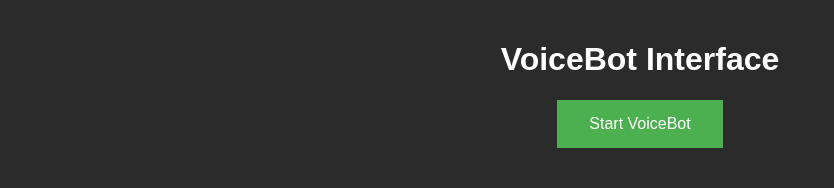
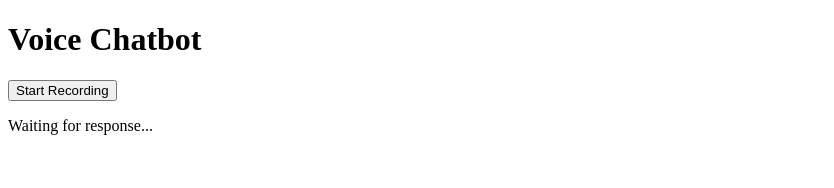
Before and after one commit to dsremo/Voice_Bot, a plain HTML site: page index.html in a window 1280 px wide. Shown: the whole page, without its empty margins (0-834 px from the left). Drawn offline with Linux system fonts and the light colour scheme.

Commit message:
Update index.html

```diff
--- a/index.html
+++ b/index.html
@@ -3,54 +3,49 @@
 <head>
     <meta charset="UTF-8">
     <meta name="viewport" content="width=device-width, initial-scale=1.0">
-    <title>VoiceBot Interface</title>
-    <style>
-        /* Add your CSS here */
-        body {
-            font-family: Arial, sans-serif;
-            background-color: #2b2b2b;
-            color: white;
-            margin: 0;
-            padding: 0;
-        }
-        .container {
-            text-align: center;
-            padding: 20px;
-        }
-        button {
-            background-color: #4CAF50;
-            color: white;
-            font-size: 16px;
-            padding: 15px 32px;
-            border: none;
-            cursor: pointer;
-        }
-        button:hover {
-            background-color: #45a049;
-        }
-    </style>
-</head>
-<body>
-    <div class="container">
-        <h1>VoiceBot Interface</h1>
-        <button onclick="startVoiceBot()">Start VoiceBot</button>
-        <p id="response"></p>
-    </div>
+    <title>Voice Chatbot</title>
+    <script>
+        function startRecording() {
+            // Start recording from the user's microphone
+            navigator.mediaDevices.getUserMedia({ audio: true })
+                .then(function(stream) {
+                    var mediaRecorder = new MediaRecorder(stream);
+                    mediaRecorder.start();
 
-    <script>
-        function startVoiceBot() {
-            // Simulate starting the voice bot (this can be changed to trigger your actual functionality)
+                    var audioChunks = [];
+                    mediaRecorder.ondataavailable = function(event) {
+                        audioChunks.push(event.data);
+                    };
+
+                    mediaRecorder.onstop = function() {
+                        var audioBlob = new Blob(audioChunks, { type: 'audio/wav' });
+                        var formData = new FormData();
+                        formData.append('audio', audioBlob, 'audio.wav');
+
                         fetch('/process_audio', {
-                method: 'POST'
+                            method: 'POST',
+                            body: formData
                         })
                         .then(response => response.json())
                         .then(data => {
-                document.getElementById('response').innerText = 'Bot says: ' + data.response;
+                            document.getElementById('response').textContent = 'Response: ' + data.response;
                         })
-            .catch(error => {
-                console.error('Error:', error);
+                        .catch(error => console.error('Error:', error));
+                    };
+
+                    setTimeout(function() {
+                        mediaRecorder.stop();
+                    }, 5000);  // Stop recording after 5 seconds
+                })
+                .catch(function(err) {
+                    console.log('Error accessing microphone: ', err);
                 });
         }
     </script>
+</head>
+<body>
+    <h1>Voice Chatbot</h1>
+    <button onclick="startRecording()">Start Recording</button>
+    <p id="response">Waiting for response...</p>
 </body>
 </html>
```
Lines whose indentation alone changed are shown as unchanged.
